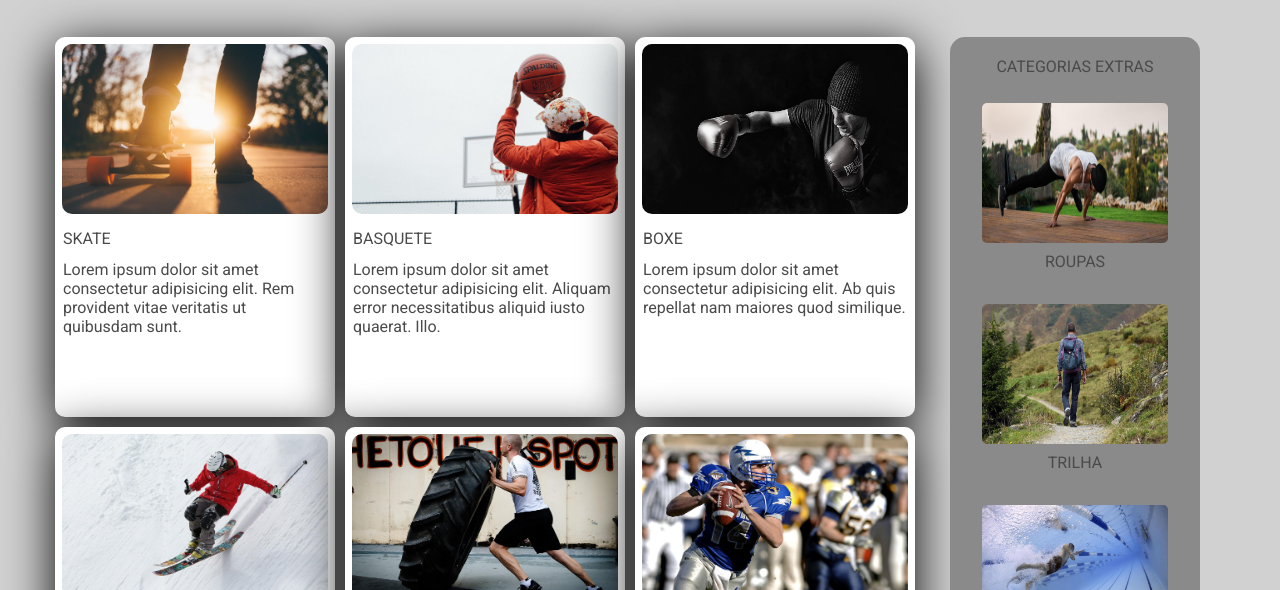
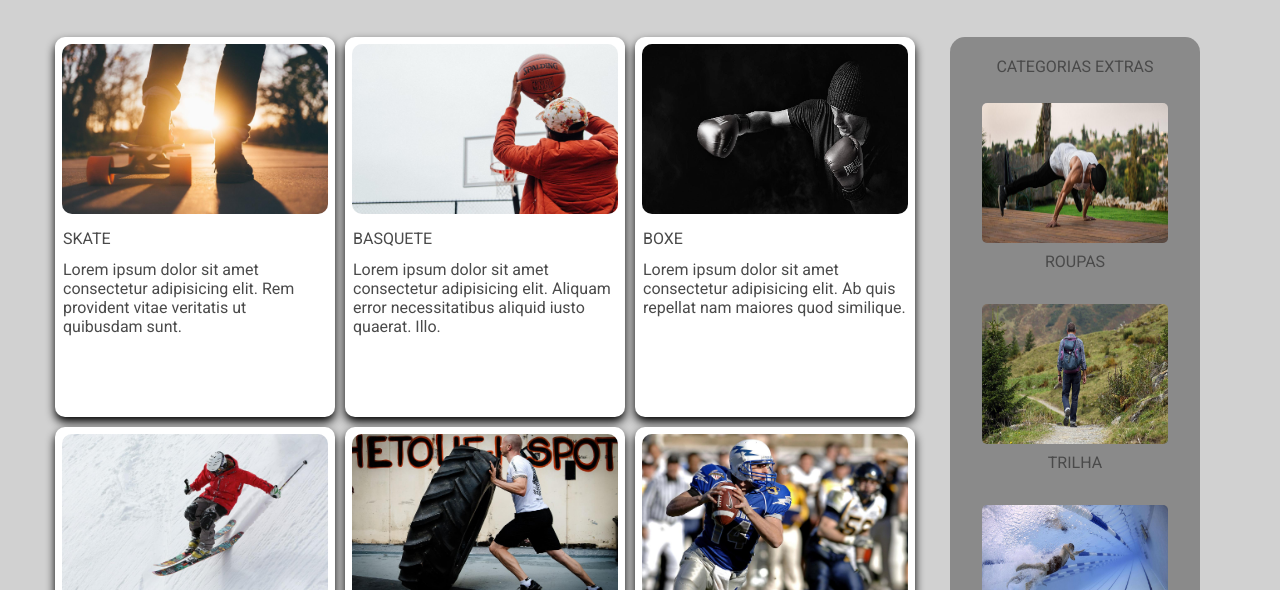
Before and after one commit to george-arison/xtreme-sports-exercicio-flexbox-grids, a plain HTML site: page index.html in a window 1280 px wide. Shown: the part 210-800 px from the top of the page. Drawn offline with Linux system fonts and the light colour scheme.

Commit message:
Add files via upload

```diff
--- a/src/css/style.css
+++ b/src/css/style.css
@@ -93,7 +93,7 @@
   border: 2px solid transparent;
   background-color: white;
   border-radius: 10px;
-  box-shadow: rgba(0, 0, 0, 1) 0 10px 50px;
+  box-shadow: rgba(0, 0, 0, 1) 0 5px 10px;
   transition: 0.1s;
   cursor: pointer;
 }
```
